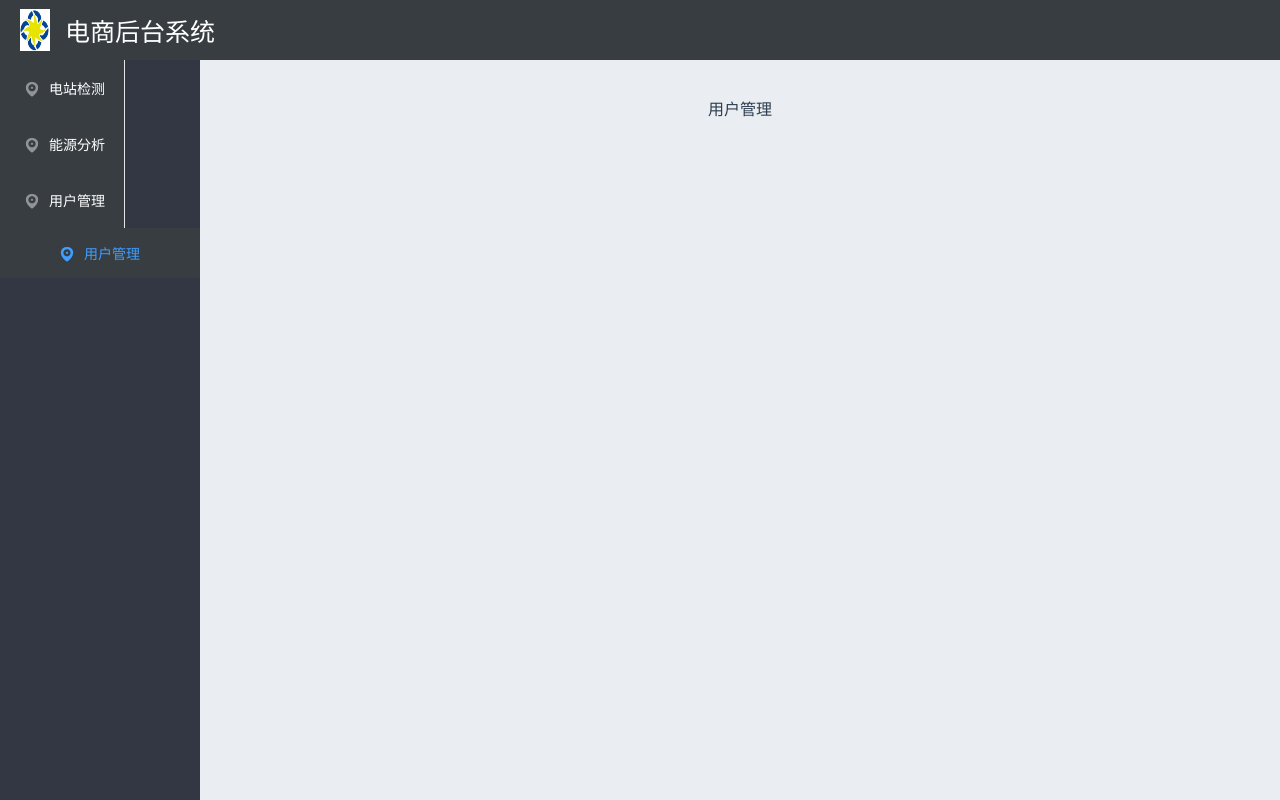
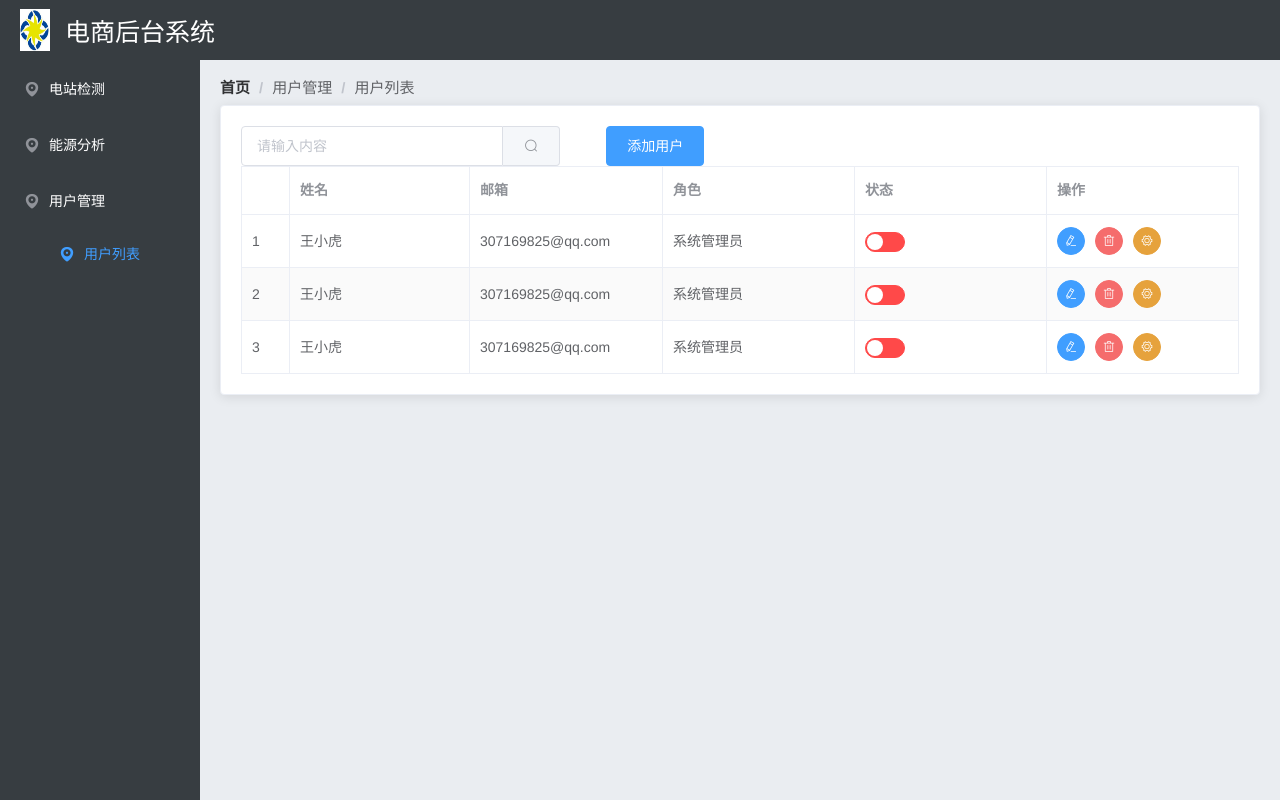
Before and after one commit to MRLYH621/DCCollection, a Vue app in the folder dc/: page /#/UserManager in a window 1280 px wide. Built offline with nearby package versions, Linux system fonts and the light colour scheme.

Commit message:
编写用户列表界面

```diff
--- a/dc/src/assets/global.css
+++ b/dc/src/assets/global.css
@@ -7,7 +7,9 @@ body,
 }
 
 .el-breadcrumb {
-    margin: 10px;
+    margin: 0px 10px 10px 0px;
+    padding: 0 0 10 0;
+    font-size: 15px;
 }
 
 .el-table {
--- a/dc/src/components/Home.vue
+++ b/dc/src/components/Home.vue
@@ -10,18 +10,21 @@
     <el-container>
       <!-- 侧边栏 -->
       <el-aside width="200px">
-        <el-row class="tac">
+        <el-row>
           <el-col :span="15">
             <el-menu
+              :collapse="false"
               background-color="#373d41"
               text-color="#fff"
               active-text-color="#409eff"
               unique-opened
               router
               :default-active="this.$route.path"
+              :collapse-transition="false"
             >
               <el-submenu
-                popper-append-to-body
+                :popper-append-to-body="true"
+                show-timeout="200"
                 :index="item.path"
                 v-for="item in menuList"
                 :key="item.id"
@@ -31,7 +34,6 @@
                   <span>{{item.name}}</span>
                 </template>
                 <el-menu-item
-                  popper-append-to-body="false"
                   v-for="subitem in item.children"
                   :key="subitem.id"
                   :index="subitem.path"
@@ -73,13 +75,17 @@ export default {
           id: 2,
           name: '能源分析',
           path: '/energy',
-          children: [{ id: 8, name: '222', path: '/quanxian' }]
+          children: [
+            { id: 4, name: '能效分析', path: '/Effciency' },
+            { id: 5, name: '发电量分析', path: '/ElectricProductive' },
+            { id: 6, name: '可靠性分析', path: '/Reliability' }
+          ]
         },
         {
           id: 3,
           name: '用户管理',
           path: '/UserManager',
-          children: [{ id: 3, name: '用户管理', path: '/UserManager' }]
+          children: [{ id: 3, name: '用户列表', path: '/UserManager' }]
         }
       ]
     }
@@ -112,20 +118,25 @@ export default {
   justify-content: space-between;
 }
 .el-aside {
-  background-color: #333744;
-  el-menu {
-    border-right: none;
-    el-submenu {
-      position: absolute;
+  background-color: #373d41;
+  .el-menu {
+    border-right: solid 0px;
+    padding-left: 0px;
+    .el-submenu {
       margin-left: auto;
       padding: 0 0;
     }
-    el-menu-item {
-      padding: 0 0;
+    .el-menu-item {
+      position: relative;
     }
   }
 }
 .el-main {
   background-color: #eaedf1;
 }
+.element.style {
+    color: rgb(64, 158, 255);
+    background-color: rgb(55, 61, 65);
+    padding-left: 25px;
+}
 </style>
--- a/dc/src/components/UserManager/UserManager.vue
+++ b/dc/src/components/UserManager/UserManager.vue
@@ -1,10 +1,87 @@
 <template>
   <div>
-    <p>用户管理</p>
+    <el-breadcrumb separator="/">
+      <el-breadcrumb-item :to="{ path: '/SystemMonitor' }">首页</el-breadcrumb-item>
+      <el-breadcrumb-item>用户管理</el-breadcrumb-item>
+      <el-breadcrumb-item>用户列表</el-breadcrumb-item>
+    </el-breadcrumb>
+    <el-card>
+      <el-row :gutter="20">
+        <el-col :span="8">
+          <el-input placeholder="请输入内容" v-model="queryinfo.query" clearable @clear="getUserList">
+            <el-button slot="append" icon="el-icon-search" @click="getUserList"></el-button>
+          </el-input>
+        </el-col>
+        <el-col :span="4">
+          <el-button type="primary">添加用户</el-button>
+        </el-col>
+      </el-row>
+      <el-table :data="tableData" style="width: 100%" border stripe>
+        <el-table-column type="index"></el-table-column>
+        <el-table-column prop="name" label="姓名" width="180"></el-table-column>
+        <el-table-column prop="email" label="邮箱"></el-table-column>
+        <el-table-column prop="role" label="角色"></el-table-column>
+        <el-table-column prop="status" label="状态">
+          <template slot-scope="scope">
+            <el-switch v-model="scope.row.state" active-color="#13ce66" inactive-color="#ff4949"></el-switch>
+          </template>
+        </el-table-column>
+        <el-table-column label="操作">
+          <template slot-scope>
+            <el-button size="mini" type="primary" icon="el-icon-edit" circle></el-button>
+            <el-button size="mini" type="danger" icon="el-icon-delete" circle></el-button>
+            <el-tooltip
+              class="item"
+              effect="dark"
+              content="分配角色"
+              placement="top"
+              :enterable="false"
+            >
+              <el-button size="mini" type="warning" icon="el-icon-setting" circle></el-button>
+            </el-tooltip>
+          </template>
+        </el-table-column>
+      </el-table>
+    </el-card>
   </div>
 </template>
 <script>
-export default {}
+export default {
+  data() {
+    return {
+      queryinfo: {
+        query: '',
+        pagenum: 1,
+        pagesize: 2
+      },
+      dialogVisible: false,
+      total: 4,
+      tableData: [
+        {
+          name: '王小虎',
+          email: '307169825@qq.com',
+          telephone: 13922584456,
+          role: '系统管理员',
+          sstatus: true
+        },
+        {
+          name: '王小虎',
+          email: '307169825@qq.com',
+          telephone: 13922584456,
+          role: '系统管理员',
+          status: true
+        },
+        {
+          name: '王小虎',
+          email: '307169825@qq.com',
+          telephone: 13922584456,
+          role: '系统管理员',
+          status: true
+        }
+      ]
+    }
+  }
+}
 </script>
 <style lang="" scoped>
 </style>
```
Also changed, not shown: dc/src/router/index.js (+7 -1 lines), dc/src/components/EnergyAnalyse/ElectricProductive.vue (line endings or trailing spaces).
